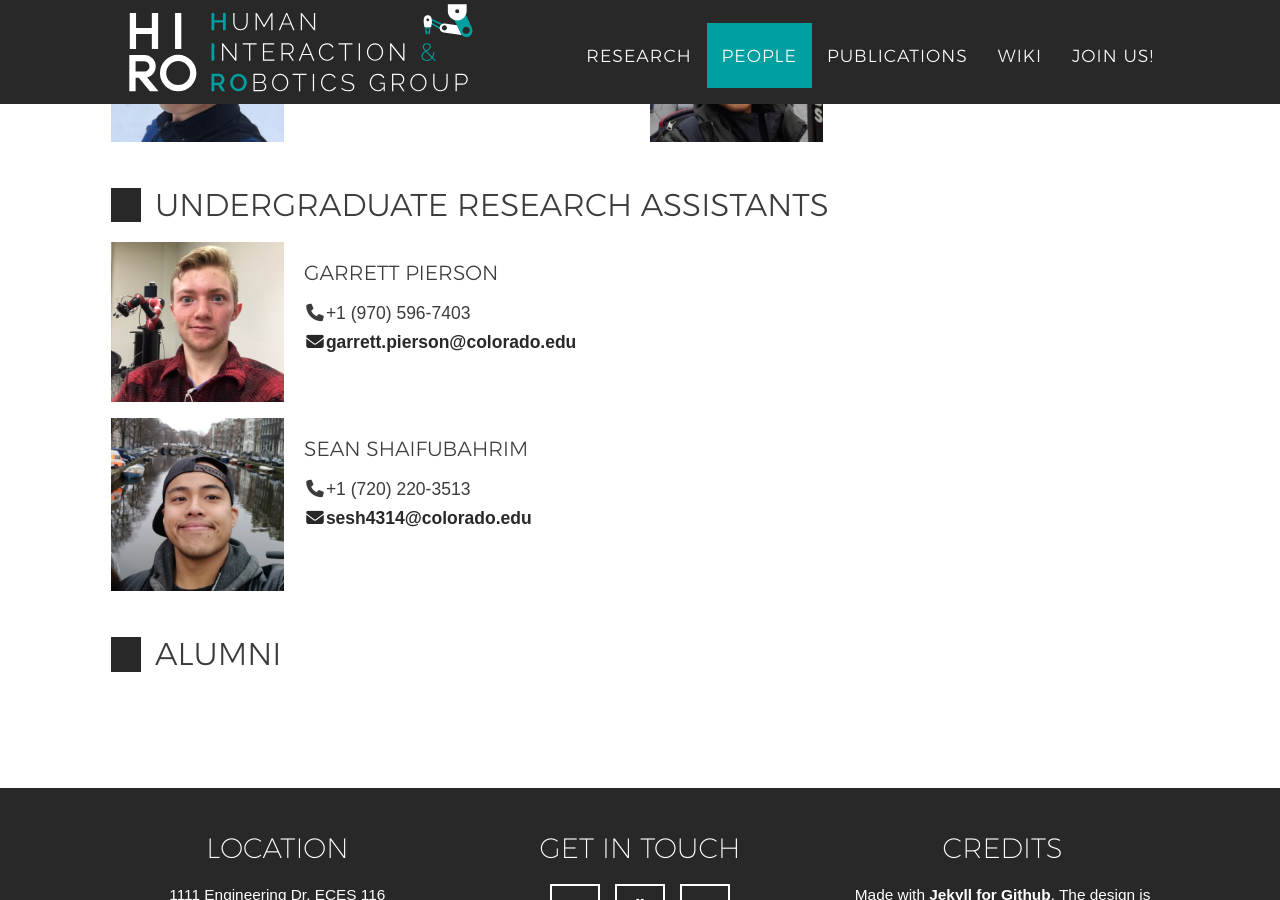
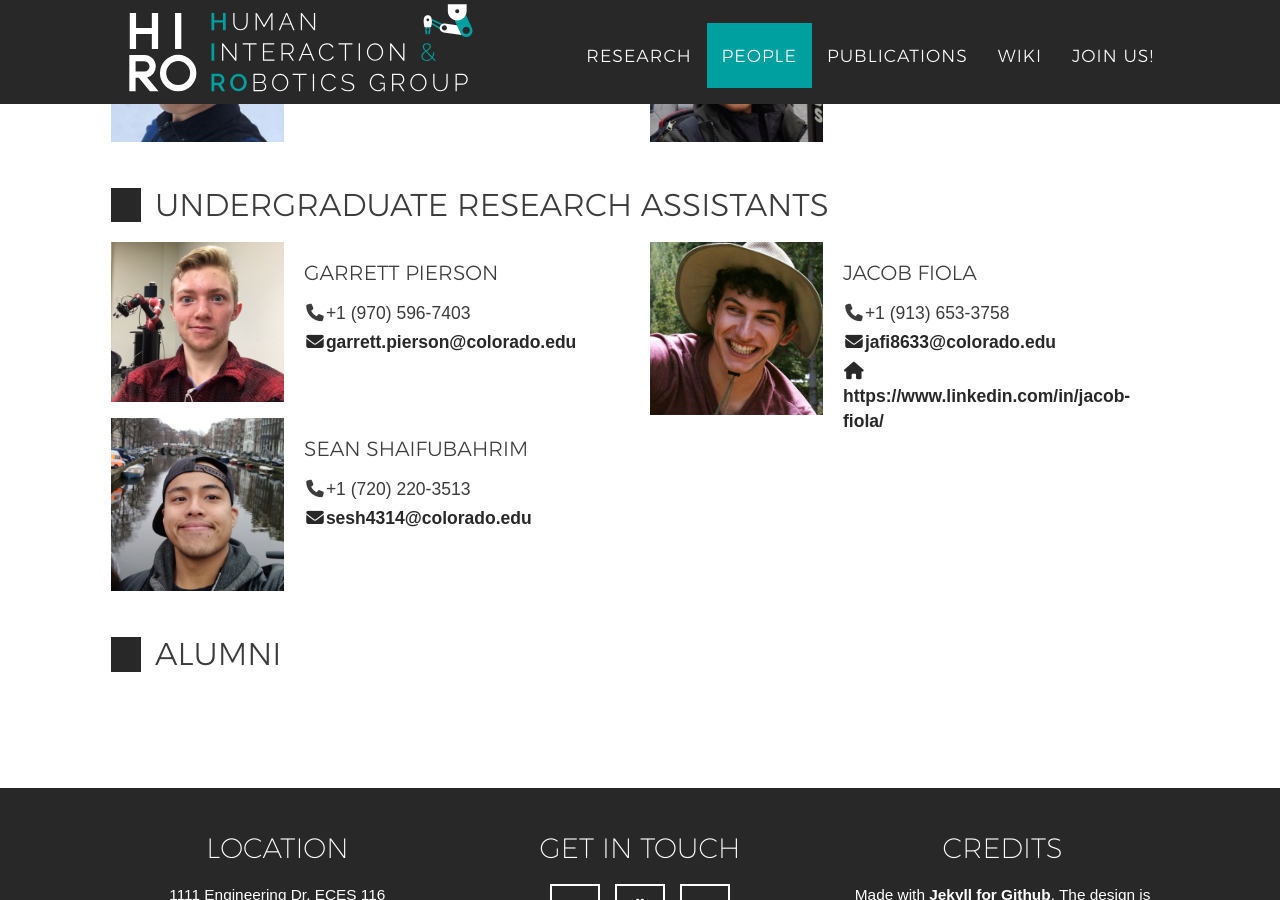
Before and after one commit to HIRO-group/HIRO-group.github.io, a Jekyll site: the page built from people.html, in a window 1280 px wide and 900 px high, scrolled down 2178 px. Built offline with Jekyll 4.4.1, drawn with Linux system fonts in a browser that asks for light colours; nearby versions of some CDN libraries; some web fonts are replaced.

Commit message:
Added Jacob Fiola to people page

```diff
--- a/_data/people.yml
+++ b/_data/people.yml
@@ -59,3 +59,10 @@
    phone: +1 (217) 693-1665
    email: anpa5923@colorado.edu
    pic: anuj.jpg
+
+ - name: Jacob Fiola
+   role: undergrad
+   url: https://www.linkedin.com/in/jacob-fiola/
+   phone: +1 (913) 653-3758
+   email: jafi8633@colorado.edu
+   pic: jfiola.jpg
```
Also changed, not shown: img/people/jfiola.jpg (added).
